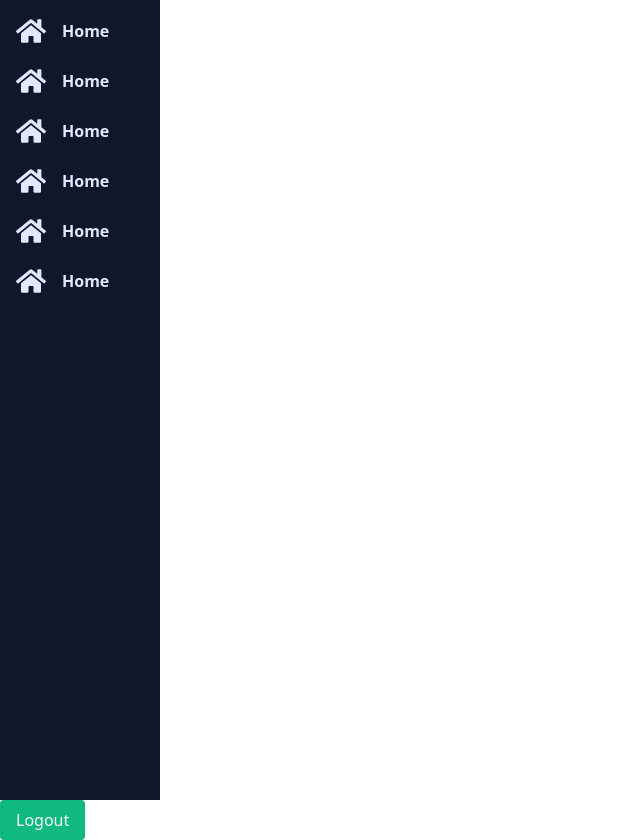
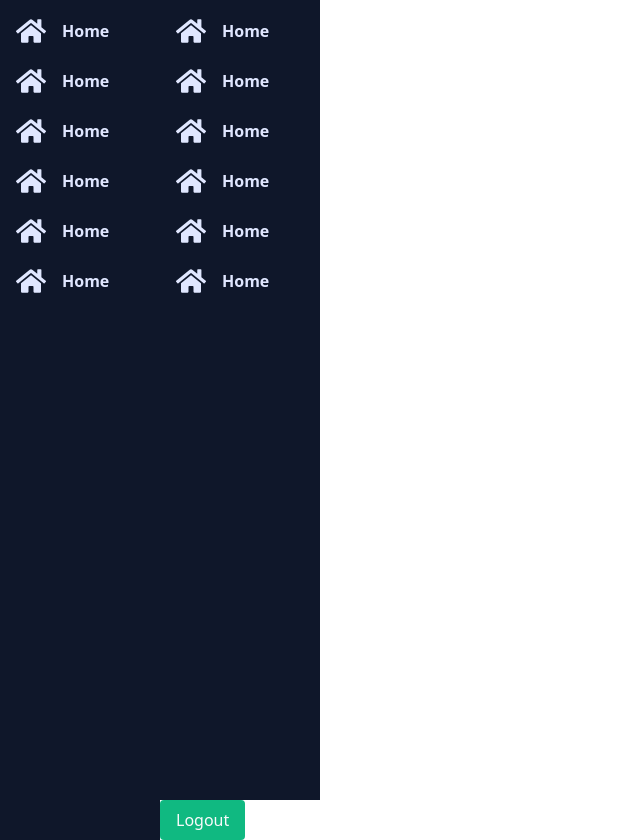
Before and after one commit to austip24/docs-universal, a Next.js app: page / in a window 1280 px wide. Shown: the whole page, without its empty margins (0-640 px from the left). Built offline with nearby package versions, Linux system fonts and the light colour scheme; no server answers; sample sign-in values are in the browser's storage.

Commit message:
added Layout component

```diff
--- /dev/null
+++ b/components/Layout/index.tsx
@@ -0,0 +1,9 @@
+import React from "react";
+
+interface LayoutProps {
+	children: React.ReactElement;
+}
+
+export default function Layout(props: LayoutProps) {
+	return <div className="flex">{props.children}</div>;
+}
--- a/pages/_app.tsx
+++ b/pages/_app.tsx
@@ -3,6 +3,8 @@
 import { useRouter } from "next/router";
 import ProtectedRoute from "../providers/ProtectedRoute";
 import "../styles/globals.css";
+import Sidebar from "../components/Sidebar";
+import Layout from "../components/Layout";
 
 const noAuthRequired = ["/login", "/signup"];
 
@@ -11,13 +13,16 @@
 
 	return (
 		<AuthProvider>
+			<Layout>
 				{noAuthRequired.includes(router.pathname) ? (
 					<Component {...pageProps} />
 				) : (
 					<ProtectedRoute>
+						<Sidebar />
 						<Component {...pageProps} />
 					</ProtectedRoute>
 				)}
+			</Layout>
 		</AuthProvider>
 	);
 }
```
Lines whose indentation alone changed are shown as unchanged.
